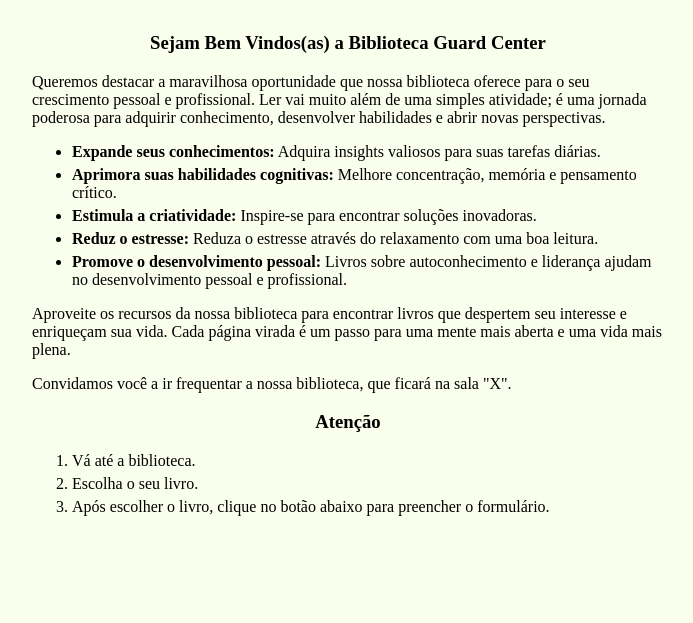
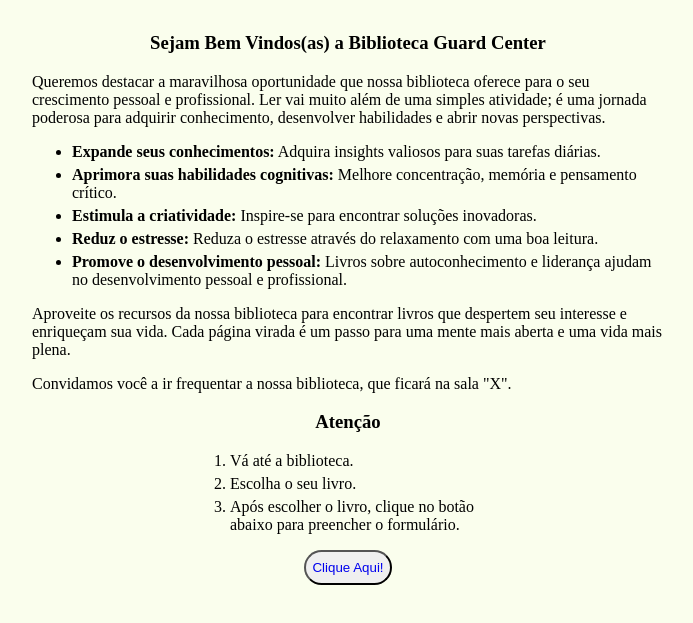
Before and after one commit to Italoliraa/Biblioteca-de-Livros, a plain HTML site: page index.html in a window 1280 px wide. Shown: the part 165-788 px from the top of the page, without its empty margins (292-985 px from the left). Drawn offline with Linux system fonts and the light colour scheme.

Commit message:
Novas Atualizações

```diff
--- a/css/style.css
+++ b/css/style.css
@@ -24,3 +24,28 @@ h3{
 li{
     margin-bottom: 5px;
 }
+
+.option{
+    width: 50%;
+    margin: 0px auto;
+}
+
+.form{
+    width: 50%;
+    text-align: center;
+    margin: 0px auto;
+}
+a{
+    text-decoration: none;
+}
+button{
+    height: 35px;
+    border-radius: 20px;
+}
+button:hover{
+    transform: scale(1.2);
+    background-color: rgb(4, 4, 3);
+}
+a:hover{
+    color: rgb(34, 189, 34);
+}
--- a/index.html
+++ b/index.html
@@ -36,11 +36,18 @@
 
                 <h3>Atenção</h3>
 
+                <div class="option">
+
                 <ol>
                     <li>Vá até a biblioteca.</li>
                     <li>Escolha o seu livro.</li>
                     <li>Após escolher o livro, clique no botão abaixo para preencher o formulário.</li>
                 </ol>
+                </div>
+
+                <div class="form">
+                <button type="submit"><a href="https://docs.google.com/forms/d/e/1FAIpQLSc2_pywDyHerZjcSsPkZ1LPxzPdDtxB6amulcXpkIsThY01Hw/viewform?embedded=true">Clique Aqui!</a></button>
+                </div>
 
         </div>
 
```
